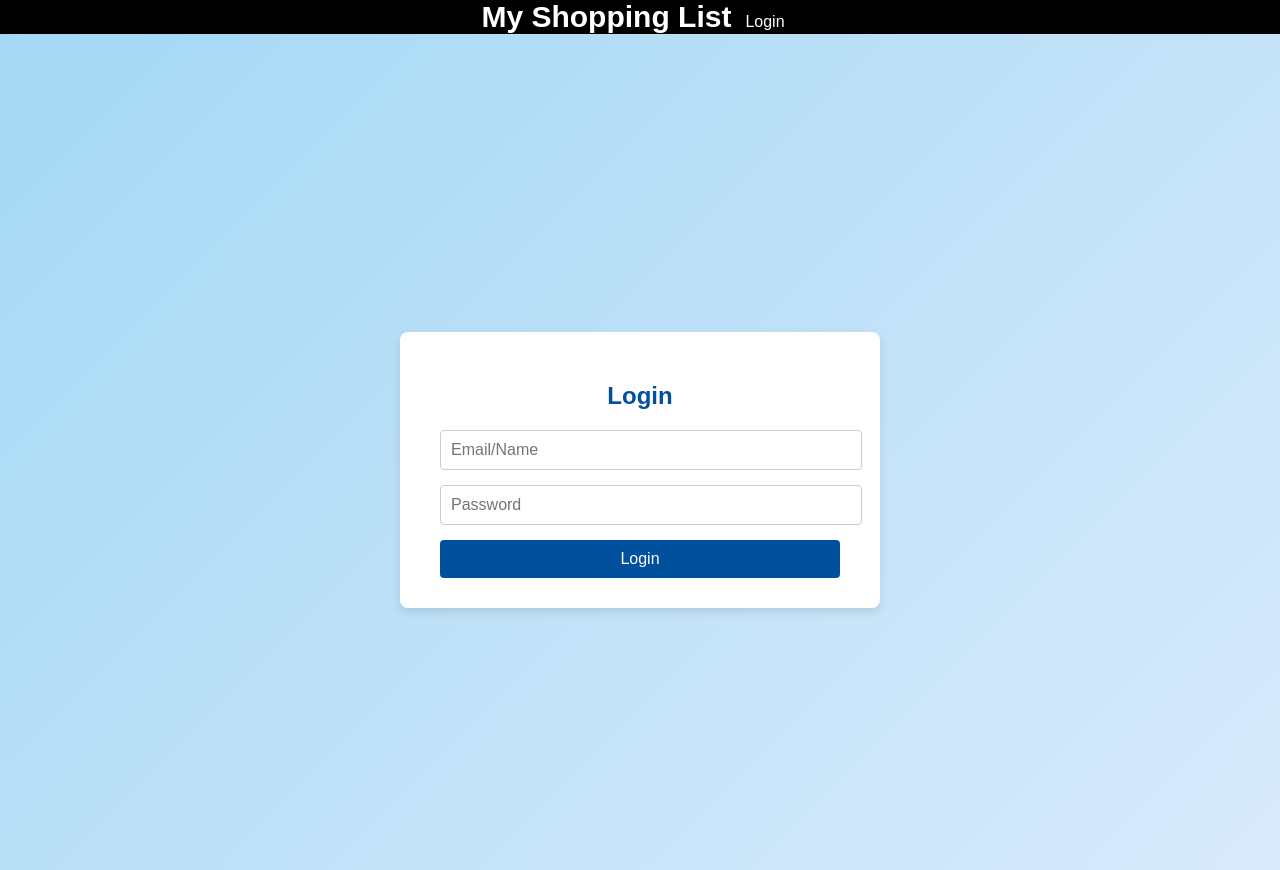
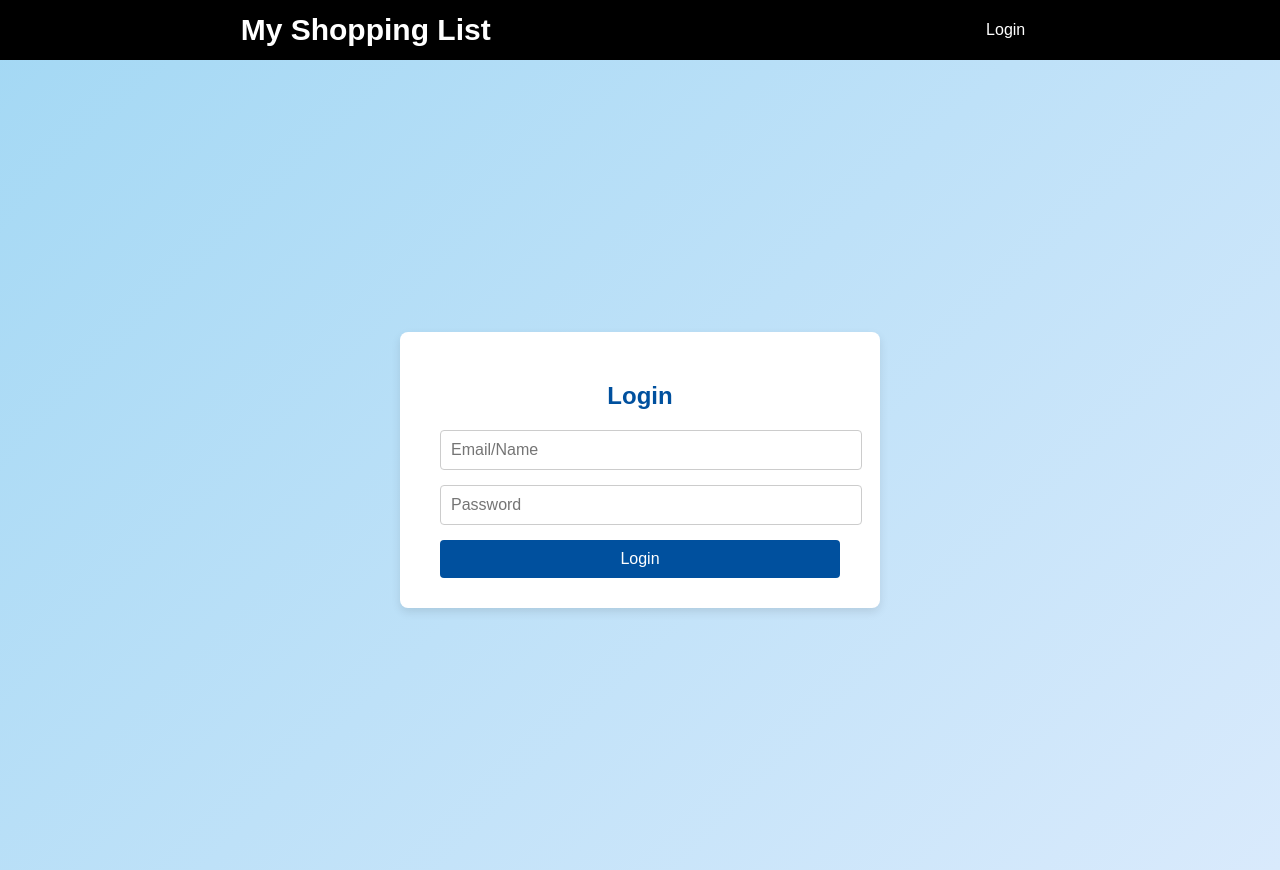
Before and after one commit to SantanaDiogoDev/shopping-list-fe, a React (Create React App) app: page /login in a window 1280 px wide. Built offline with nearby package versions, Linux system fonts and the light colour scheme.

Commit message:
changing NavBar to Header, exclusing react-bootstrap

```diff
--- a/src/App.css
+++ b/src/App.css
@@ -31,13 +31,7 @@ body {
   padding-top: 70px;
 }
 
-.navbar {
-  position: fixed;
-  top: 0;
-  left: 0;
-  width: 100%;
-  background-color: black;
-}
+
 
 @keyframes App-logo-spin {
   from {
--- a/src/App.js
+++ b/src/App.js
@@ -1,6 +1,6 @@
 import React from 'react';
 import { BrowserRouter, Routes, Route, Navigate } from 'react-router-dom';
-import NavBar from './NavBar';
+import Header from './Header';
 import ShoppingList from './ShoppingList';
 import Login from './Login';
 import { useAuth } from './contexts/AuthContext';
@@ -11,7 +11,7 @@ function App() {
   return (
     <BrowserRouter>
     <div className="App">
-      <NavBar />
+      <Header />
         <Routes>
           <Route path="/" element={isAuthenticated ? <ShoppingList /> : <Navigate to="/login" />} />
           <Route path="/login" element={isAuthenticated ? <Navigate to="/" /> : <Login />} />
--- a/src/NavBar.css
+++ b/src/Header.css
@@ -1,7 +1,10 @@
-Navbar {
+header {
   display: flex;
   align-items: center;
   justify-content: space-around;
+  position: fixed;
+  top: 0;
+  left: 0;
   width: 100%;
   height: 60px;
   background-color: black;
--- a/src/NavBar.js
+++ b/src/Header.js
@@ -1,10 +1,9 @@
 import React from 'react';
-import { Navbar, Nav } from 'react-bootstrap';
 import { Link, useNavigate } from 'react-router-dom';
 import { useAuth } from './contexts/AuthContext';
-import './NavBar.css';
+import './Header.css';
 
-const NavBar = () => {
+const Header = () => {
   const { isAuthenticated, username, logout } = useAuth();
   const navigate = useNavigate();
 
@@ -14,7 +13,7 @@ const NavBar = () => {
   };
 
   return (
-    <Navbar>
+    <header>
       <Link className='title' to="/">My Shopping List</Link>
       {isAuthenticated ? (
         <>
@@ -22,12 +21,10 @@ const NavBar = () => {
           <Link className="login-logout" onClick={handleLogout}> Logout </Link>
         </>
         ) : (
-          <Nav.Link as={Link} to="/login" className="login-logout">
-            Login
-          </Nav.Link>
+          <Link className="login-logout"> Login </Link>
         )}
-    </Navbar>
+    </header>
   );
 };
 
-export default NavBar;
+export default Header;
--- a/src/index.js
+++ b/src/index.js
@@ -4,7 +4,7 @@ import App from './App';
 import { AuthProvider } from './contexts/AuthContext';
 
 import './index.css';
-import './NavBar.css';
+import './Header.css';
 import './App.css';
 
 const root = ReactDOM.createRoot(document.getElementById('root'));
```
